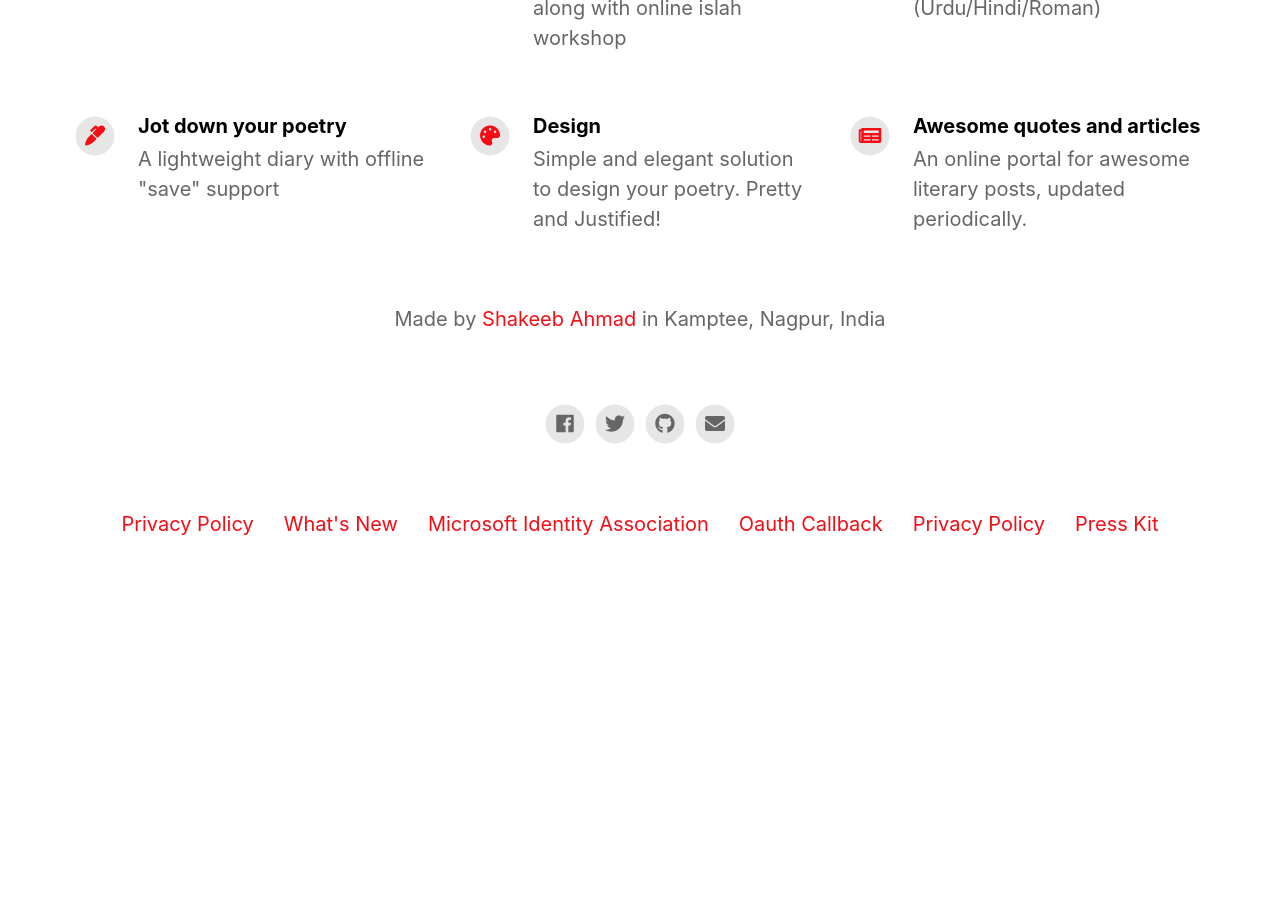
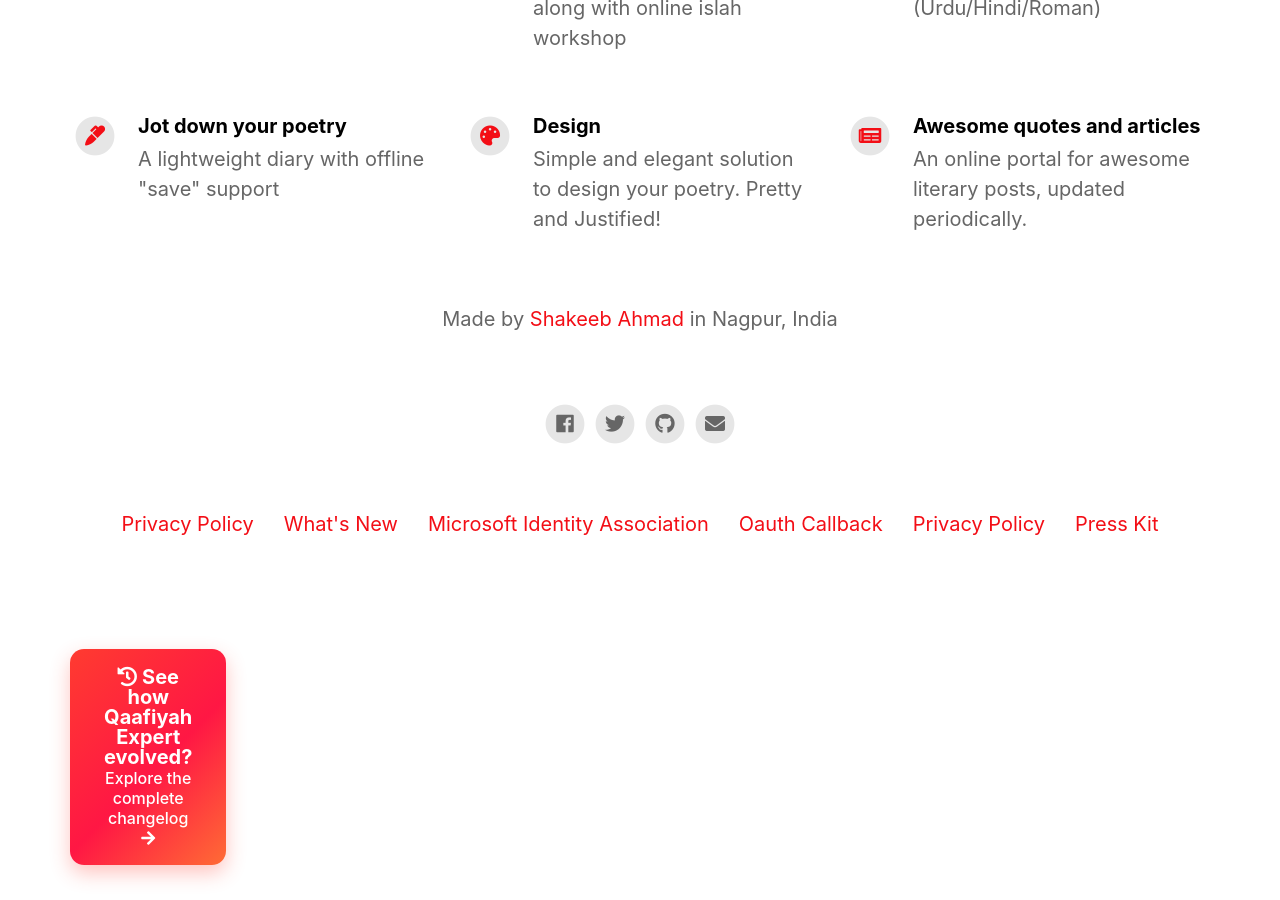
Before and after one commit to ShakesVision/QaafiyahSite, a Jekyll site: the page built from index.html, in a window 1280 px wide and 900 px high, scrolled down 1380 px. Built offline with Jekyll 4.4.1, drawn with Linux system fonts in a browser that asks for light colours; nearby versions of some CDN libraries; before the commit the page ends 1984 px from its top, so only the background shows below that.

Commit message:
update screenshots, cta for &  changelog .

```diff
--- a/_config.yml
+++ b/_config.yml
@@ -21,7 +21,7 @@ enable_smart_app_banner: true # Set to true to show a smart app banner at top of
 # Information About Yourself
 your_name: Shakeeb Ahmad
 your_link: https://shakeeb.in
-your_city: Kamptee, Nagpur, India
+your_city: Nagpur, India
 email_address: SarbakafGroup@gmail.com
 facebook_username: ShakesVision
 twitter_username: ShakesVision
--- /dev/null
+++ b/_includes/changelog-cta.html
@@ -0,0 +1,25 @@
+<div style="text-align: center; margin: 45px 0 35px">
+  <a
+    href="{{ '/changelog/' | relative_url }}"
+    style="
+      display: inline-block;
+      padding: 18px 34px;
+      border-radius: 14px;
+      background: linear-gradient(135deg, #ff3b30, #ff1744 55%, #ff6b35);
+      color: #fff;
+      text-decoration: none;
+      font-size: 20px;
+      font-weight: 700;
+      box-shadow: 0 8px 20px rgba(255, 59, 48, 0.3);
+      transition:
+        transform 0.2s,
+        box-shadow 0.2s;
+    "
+  >
+    <i class="fas fa-history"></i> See how Qaafiyah Expert evolved?
+    <br />
+    <span style="font-size: 16px; font-weight: 500">
+      Explore the complete changelog <i class="fas fa-arrow-right"></i>
+    </span>
+  </a>
+</div>
--- a/_layouts/default.html
+++ b/_layouts/default.html
@@ -57,6 +57,7 @@
                             <a class="appStoreLink" href="{{site.appstore_link}}"><img class="appStore" src="assets/appstore.png"></a>
                         </div>
                     </div>
+                    {% include changelog-cta.html %}
                     {% include features.html %}
                     {% include footer.html %}
                     {% include appstoreimages.html %}
```
Also changed, not shown: _pages/changelog.md (+71 -2 lines), assets/QaafiyahExpertWindowsUI.JPG (added), assets/QaafiyahExpertWindowsUrduMehfil.JPG (added), assets/QaafiyahExpertWindowsUrduMehfilOLD.JPG (added), assets/screenshot/bayaz-page.jpg (added), assets/screenshot/bayaz-view.jpg (added), assets/screenshot/design-options-viewtext.jpg (added), assets/screenshot/fonts.jpg (added), assets/screenshot/hindi-taqti.jpg (added), assets/screenshot/lughat.jpg (added), assets/screenshot/online-islah.jpg (added), assets/screenshot/qaafiyah.jpg (added), assets/screenshot/urdu-offline-taqti.jpg (added).
